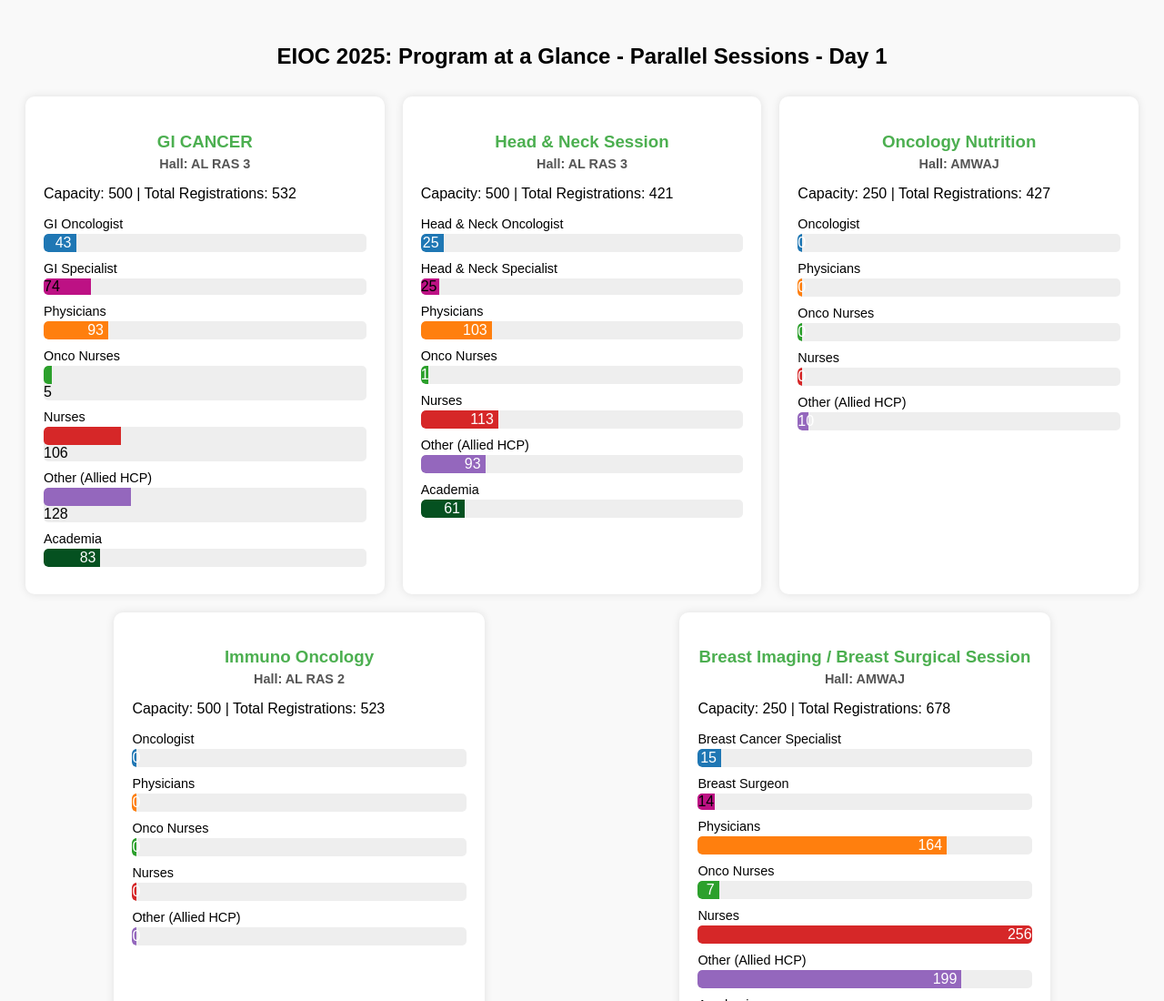
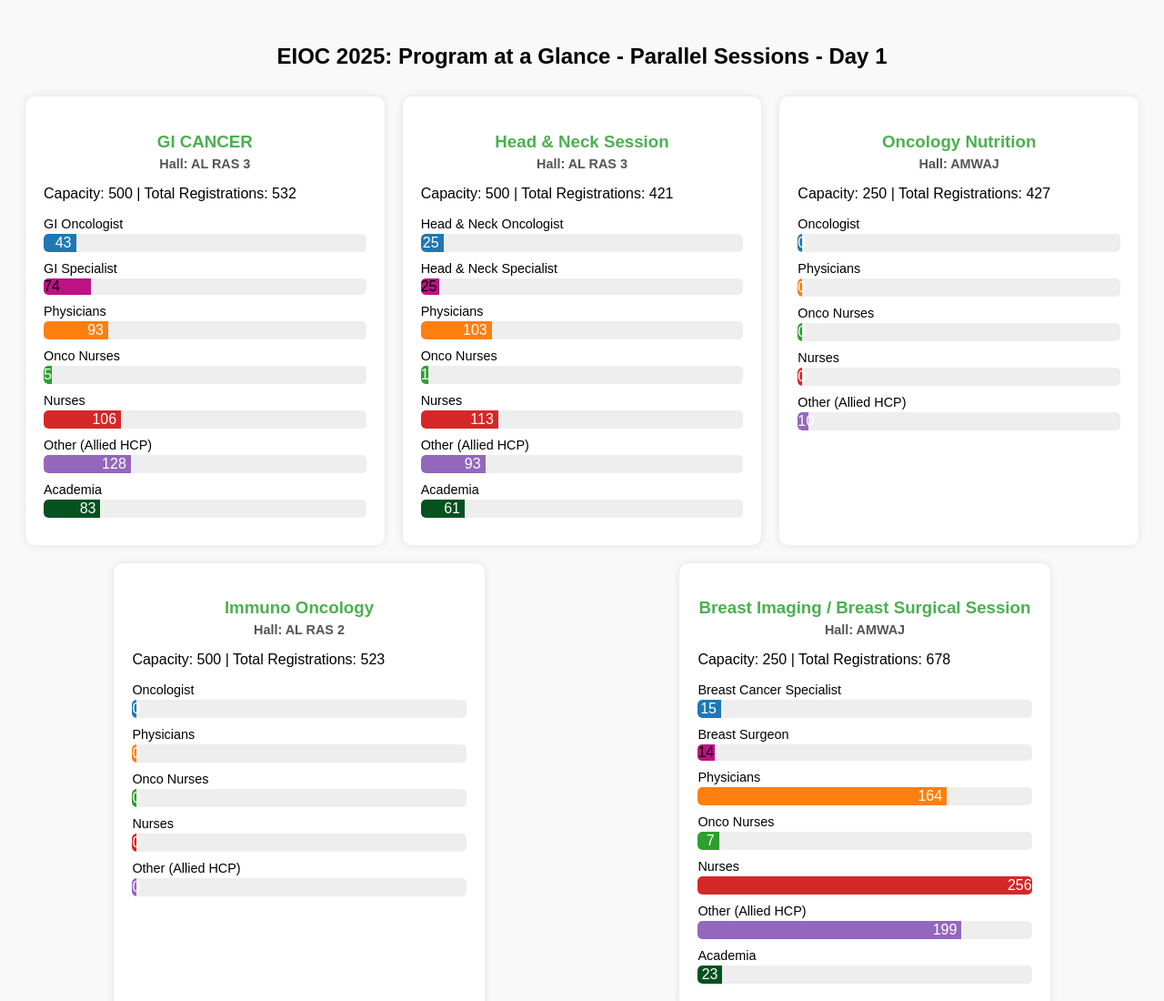
Before and after one commit to kenseinxxx/EIOC2025PAG, a plain HTML site: page index.html in a window 1280 px wide. Shown: the top 1100 px of the page at 91% size. Drawn offline with Linux system fonts and the light colour scheme.

Commit message:
Update index.html

```diff
--- a/index.html
+++ b/index.html
@@ -85,11 +85,11 @@
     <div class="category-label">Physicians </div>
     <div class="bar-container"><div class="bar physicians" style="width:18.6%">93</div></div>
     <div class="category-label">Onco Nurses </div>
-    <div class="bar-container"><div class="bar onco-nurses" style="width:1%"></div>5</div>
+    <div class="bar-container"><div class="bar onco-nurses" style="width:1%">5</div></div>
     <div class="category-label">Nurses </div>
-    <div class="bar-container"><div class="bar nurses" style="width:22.6%"></div>106</div>
+    <div class="bar-container"><div class="bar nurses" style="width:22.6%">106</div></div>
     <div class="category-label">Other (Allied HCP) </div>
-    <div class="bar-container"><div class="bar allied" style="width:25.6%"></div>128</div>
+    <div class="bar-container"><div class="bar allied" style="width:25.6%">128</div></div>
     <div class="category-label">Academia </div>
     <div class="bar-container"><div class="bar academia" style="width:16.2%">83</div></div>
   </div>
```
